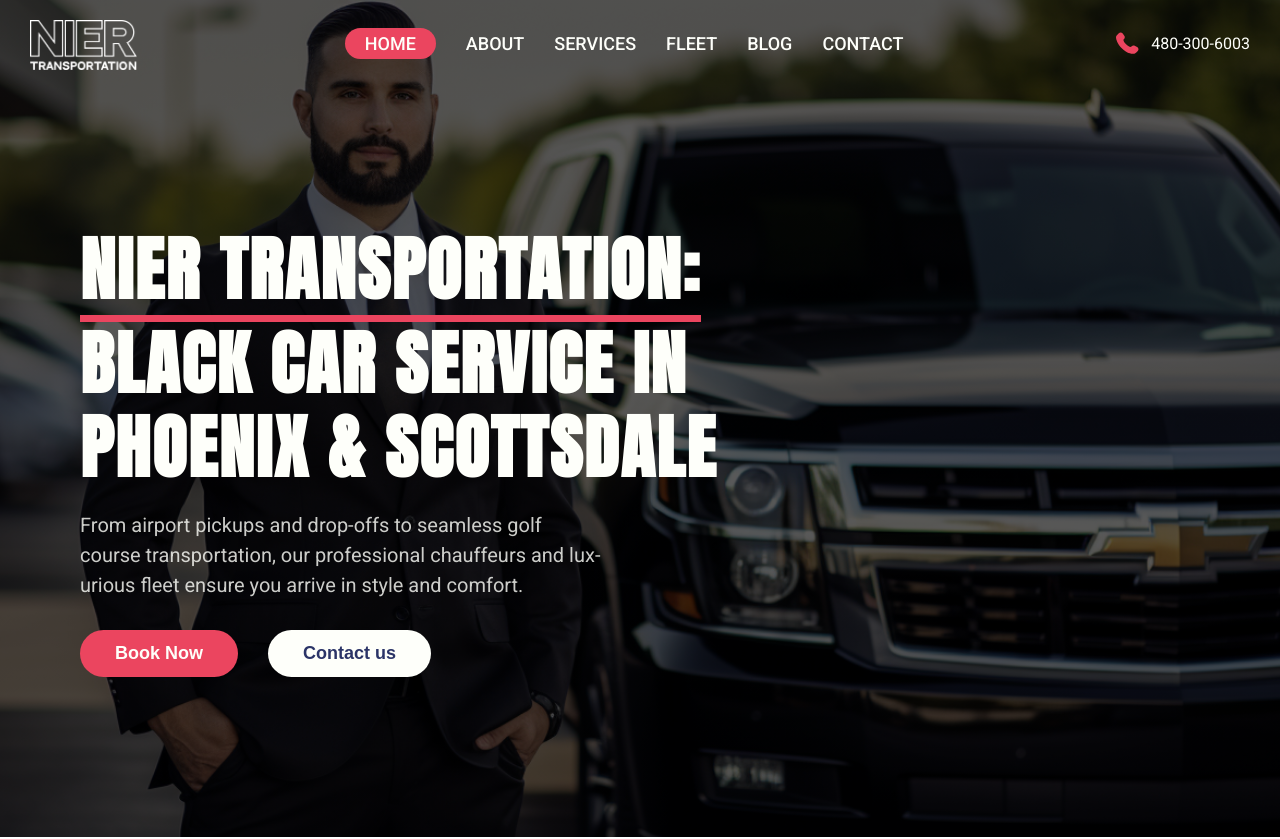
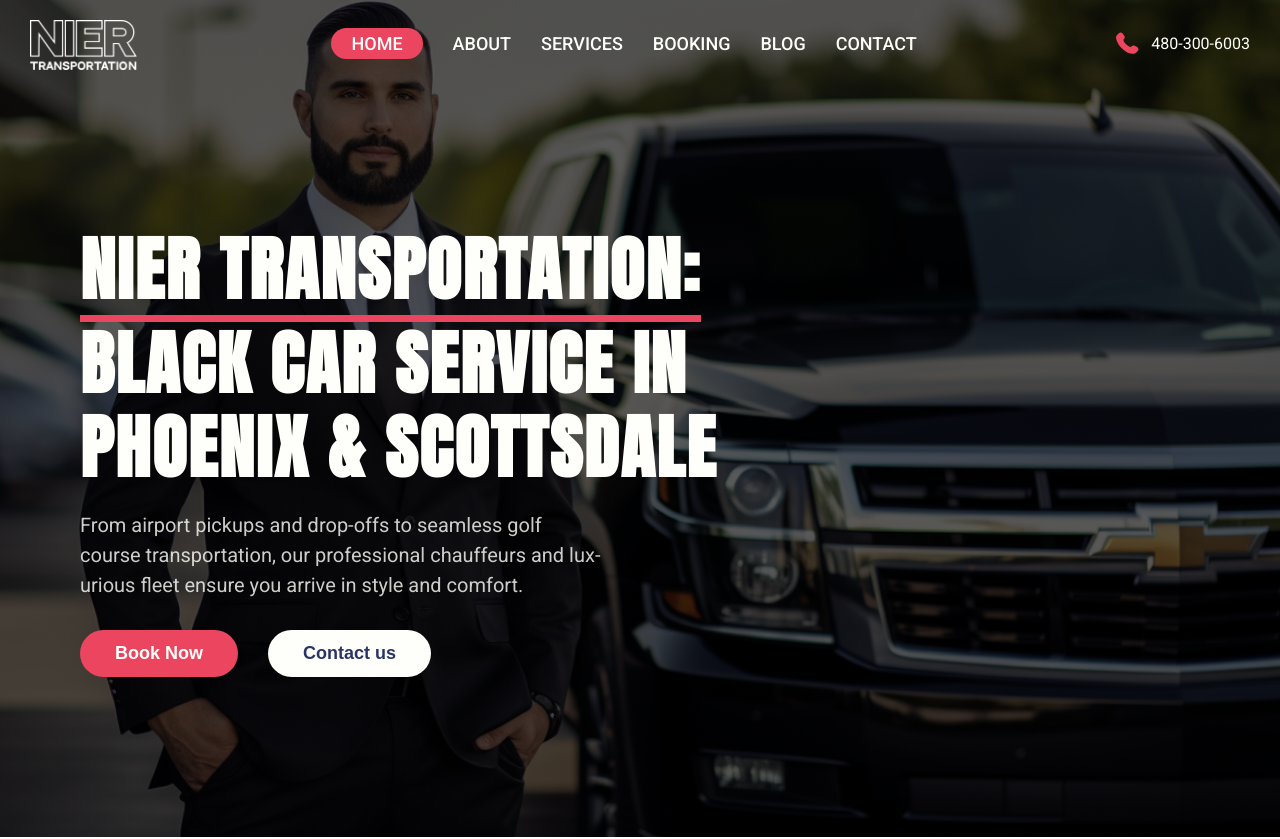
Before and after one commit to ChristianWare/Nier-Transport-Redesign, a Next.js app: page / in a window 1280 px wide. Shown: the top 839 px of the page. Built offline with nearby package versions, Linux system fonts and the light colour scheme; no server answers.

Commit message:
Nav Update

```diff
--- a/src/app/components/Nav/Nav.tsx
+++ b/src/app/components/Nav/Nav.tsx
@@ -98,10 +98,12 @@ const Nav = () => {
             </li>
             <li className={styles.navItem} onClick={openMenu}>
               <Link
-                href='/fleet'
-                className={pathname.includes("/fleet") ? styles.activeLink : ""}
+                href='/booking'
+                className={
+                  pathname.includes("/booking") ? styles.activeLink : ""
+                }
               >
-                Fleet
+                Booking
               </Link>
             </li>
             <li className={styles.navItem} onClick={openMenu}>
```
